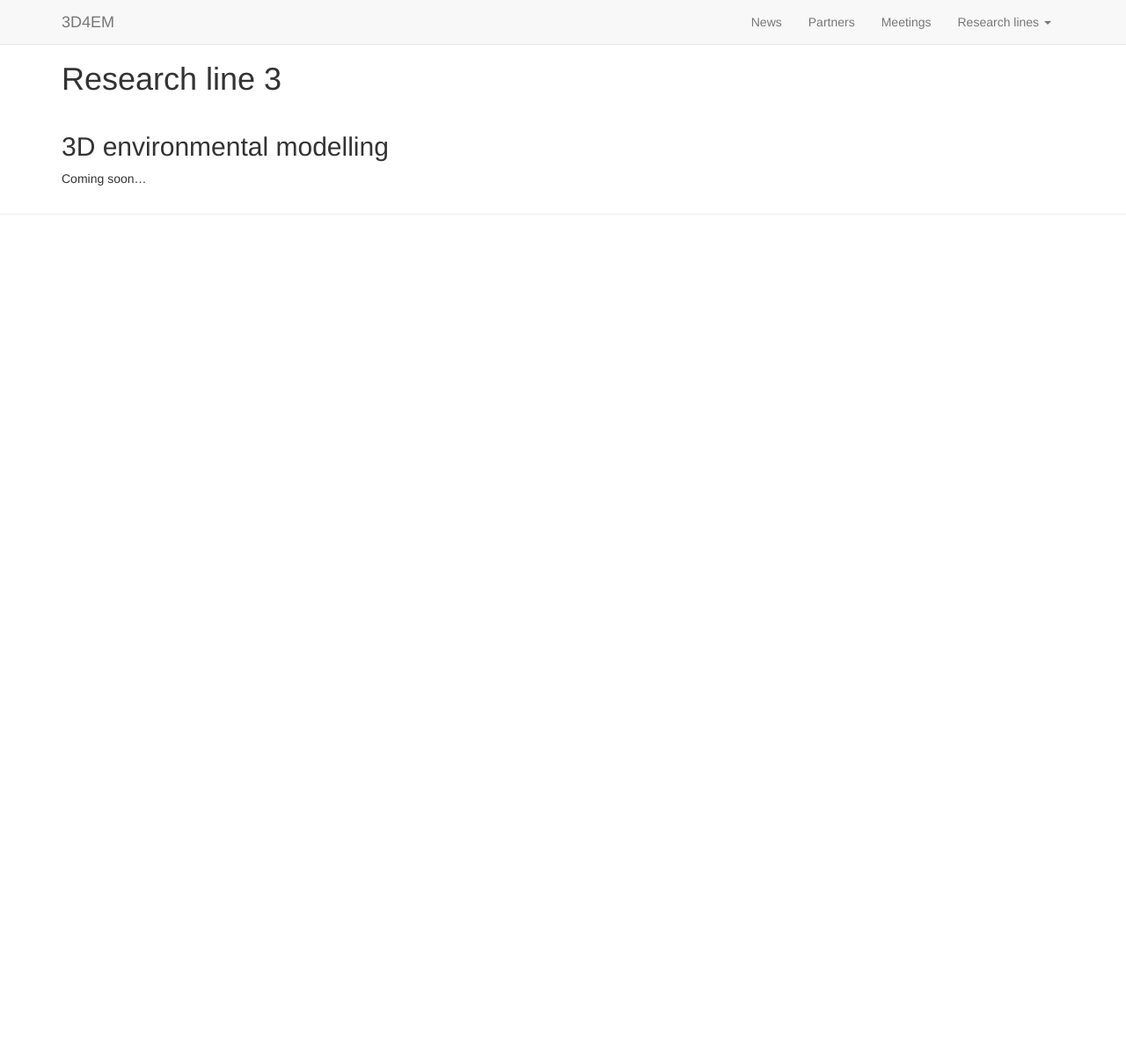
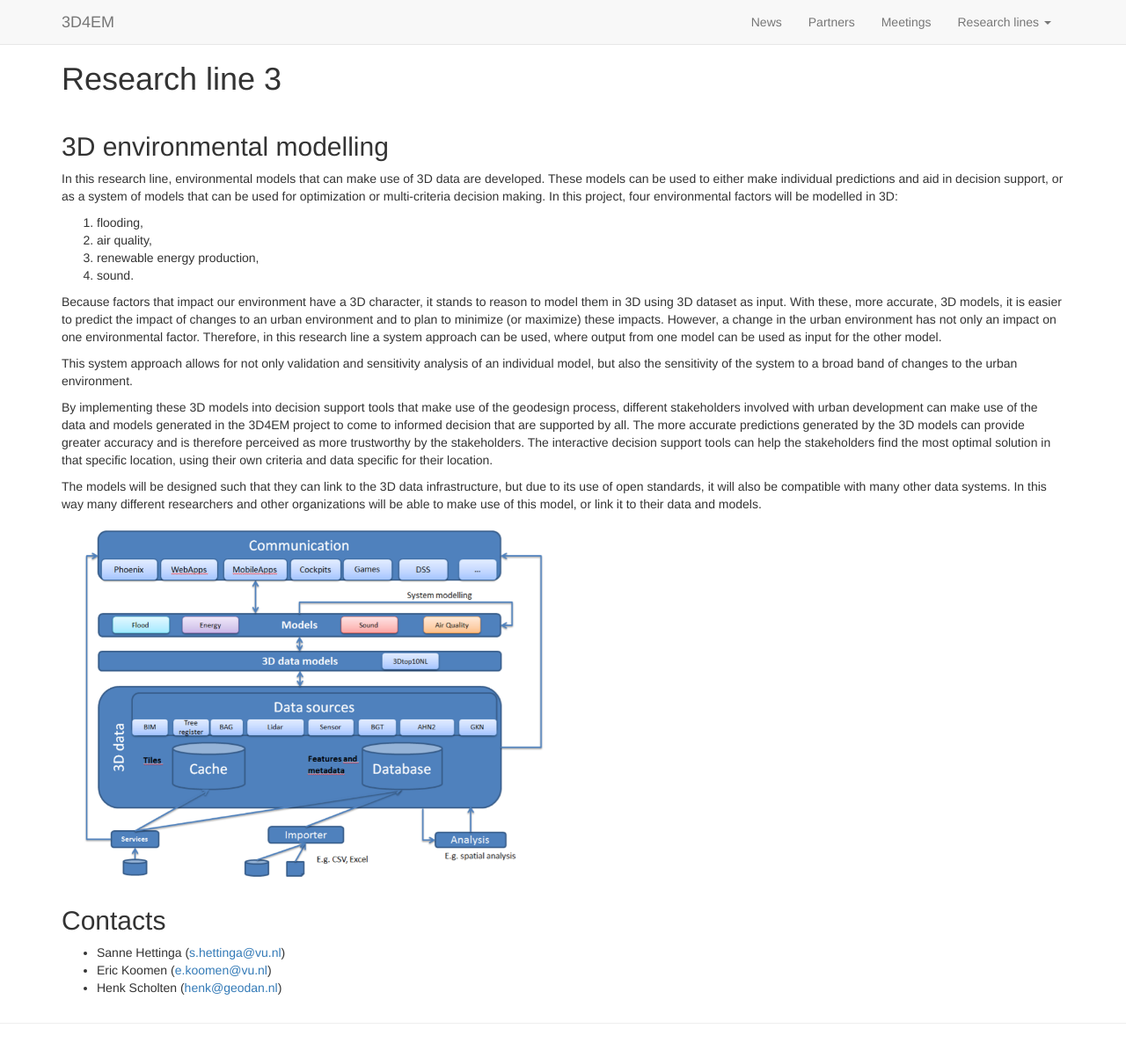
Before and after one commit to tudelft3d/website-3d4em, a Jekyll site: the page built from rl3/index.md, in a window 1280 px wide and 1204 px high. Shown: the whole window at 88% size. Built offline with Jekyll 4.4.1, drawn with Linux system fonts in a browser that asks for light colours; nearby versions of some CDN libraries.

Commit message:
rl2 of Sanne

```diff
--- a/rl3/index.md
+++ b/rl3/index.md
@@ -5,4 +5,35 @@ title: Research line 3
 
 ## 3D environmental modelling
 
-Coming soon...
+
+In this research line, environmental models that can make use of 3D data are developed.
+These models can be used to either make individual predictions and aid in decision support, or as a system of models that can be used for optimization or multi-criteria decision making.
+In this project, four environmental factors will be modelled in 3D:
+
+  1. flooding,
+  1. air quality,
+  1. renewable energy production,
+  1. sound.
+
+Because factors that impact our environment have a 3D character, it stands to reason to model them in 3D using 3D dataset as input.
+With these, more accurate, 3D models, it is easier to predict the impact of changes to an urban environment and to plan to minimize (or maximize) these impacts.
+However, a change in the urban environment has not only an impact on one environmental factor.
+Therefore, in this research line a system approach can be used, where output from one model can be used as input for the other model.
+
+This system approach allows for not only validation and sensitivity analysis of an individual model, but also the sensitivity of the system to a broad band of changes to the urban environment.
+
+By implementing these 3D models into decision support tools that make use of the geodesign process, different stakeholders involved with urban development can make use of the data and models generated in the 3D4EM project to come to informed decision that are supported by all.
+The more accurate predictions generated by the 3D models can provide greater accuracy and is therefore perceived as more trustworthy by the stakeholders.
+The interactive decision support tools can help the stakeholders find the most optimal solution in that specific location, using their own criteria and data specific for their location.
+
+The models will be designed such that they can link to the 3D data infrastructure, but due to its use of open standards, it will also be compatible with many other data systems. In this way many different researchers and other organizations will be able to make use of this model, or link it to their data and models.
+
+<div class="row">
+  <div class="col-sm-6 hidden-xs nopadding"><img class="img-responsive" src="{{ "img/1.png" | prepend: site.baseurl }}"></div>
+</div>
+
+## Contacts
+
+- Sanne Hettinga (<s.hettinga@vu.nl>)
+- Eric Koomen (<e.koomen@vu.nl>)
+- Henk Scholten (<henk@geodan.nl>)
```
Also changed, not shown: rl3/img/1.png (added).
